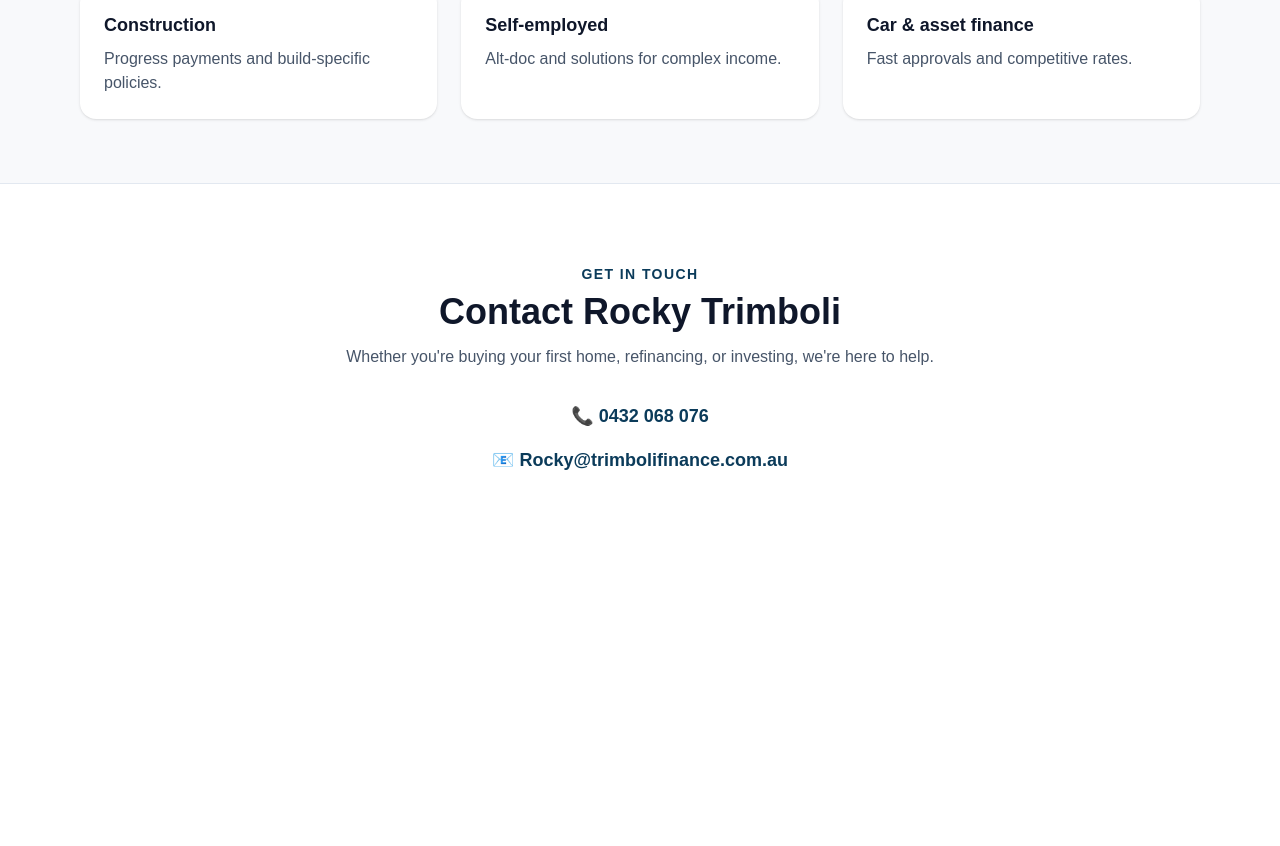
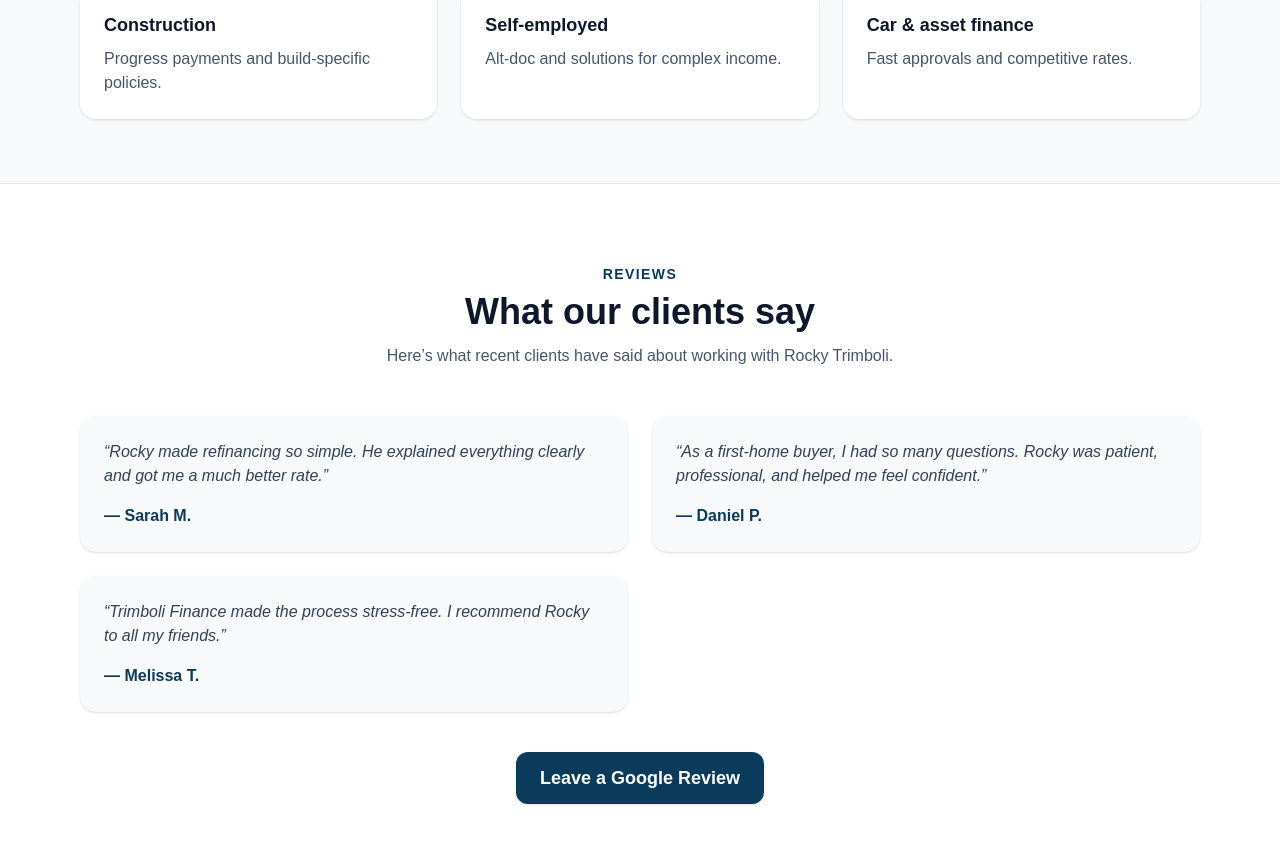
Before and after one commit to gianninatcassar-hash/trimboli-finance, a React (Vite) app: page / in a window 1280 px wide. Shown: the part 794-1640 px from the top of the page. Before the commit the page ends 1348 px from the top, so only its background shows below. Built offline with nearby package versions, Linux system fonts and the light colour scheme.

Commit message:
Update App.jsx

```diff
--- a/src/App.jsx
+++ b/src/App.jsx
@@ -163,6 +163,52 @@
           </div>
         </div>
       </section>
+      {/* Reviews */}
+<section id="reviews" className="py-20 bg-white border-t border-slate-200">
+  <div className="mx-auto max-w-6xl px-4">
+    <div className="mx-auto max-w-3xl text-center mb-12">
+      <p className="uppercase tracking-widest text-sm font-semibold text-[#0b3b5a]">Reviews</p>
+      <h2 className="mt-2 text-3xl md:text-4xl font-bold text-slate-900">What our clients say</h2>
+      <p className="mt-3 text-slate-600">Here’s what recent clients have said about working with {BRAND.principal}.</p>
+    </div>
+
+    <div className="grid gap-6 md:grid-cols-2">
+      {[
+        {
+          name: "Sarah M.",
+          text: "Rocky made refinancing so simple. He explained everything clearly and got me a much better rate.",
+        },
+        {
+          name: "Daniel P.",
+          text: "As a first-home buyer, I had so many questions. Rocky was patient, professional, and helped me feel confident.",
+        },
+        {
+          name: "Melissa T.",
+          text: "Trimboli Finance made the process stress-free. I recommend Rocky to all my friends.",
+        },
+      ].map((review, idx) => (
+        <div key={idx} className="rounded-2xl bg-[#f8f9fb] p-6 shadow">
+          <p className="text-slate-700 italic">“{review.text}”</p>
+          <p className="mt-4 font-semibold text-[#0b3b5a]">— {review.name}</p>
+        </div>
+      ))}
+    </div>
+
+    {/* Leave review button */}
+    <div className="mt-10 text-center">
+      <a
+        href="https://g.page/r/your-google-business-link/review" // replace with your Google review link
+        target="_blank"
+        rel="noopener noreferrer"
+        className="inline-flex items-center rounded-xl px-6 py-3 text-lg font-semibold text-white shadow hover:shadow-md"
+        style={{ backgroundColor: "#0b3b5a" }}
+      >
+        Leave a Google Review
+      </a>
+    </div>
+  </div>
+</section>
+
 
       {/* Contact */}
       <section id="contact" className="py-20 bg-white border-t border-slate-200">
```
